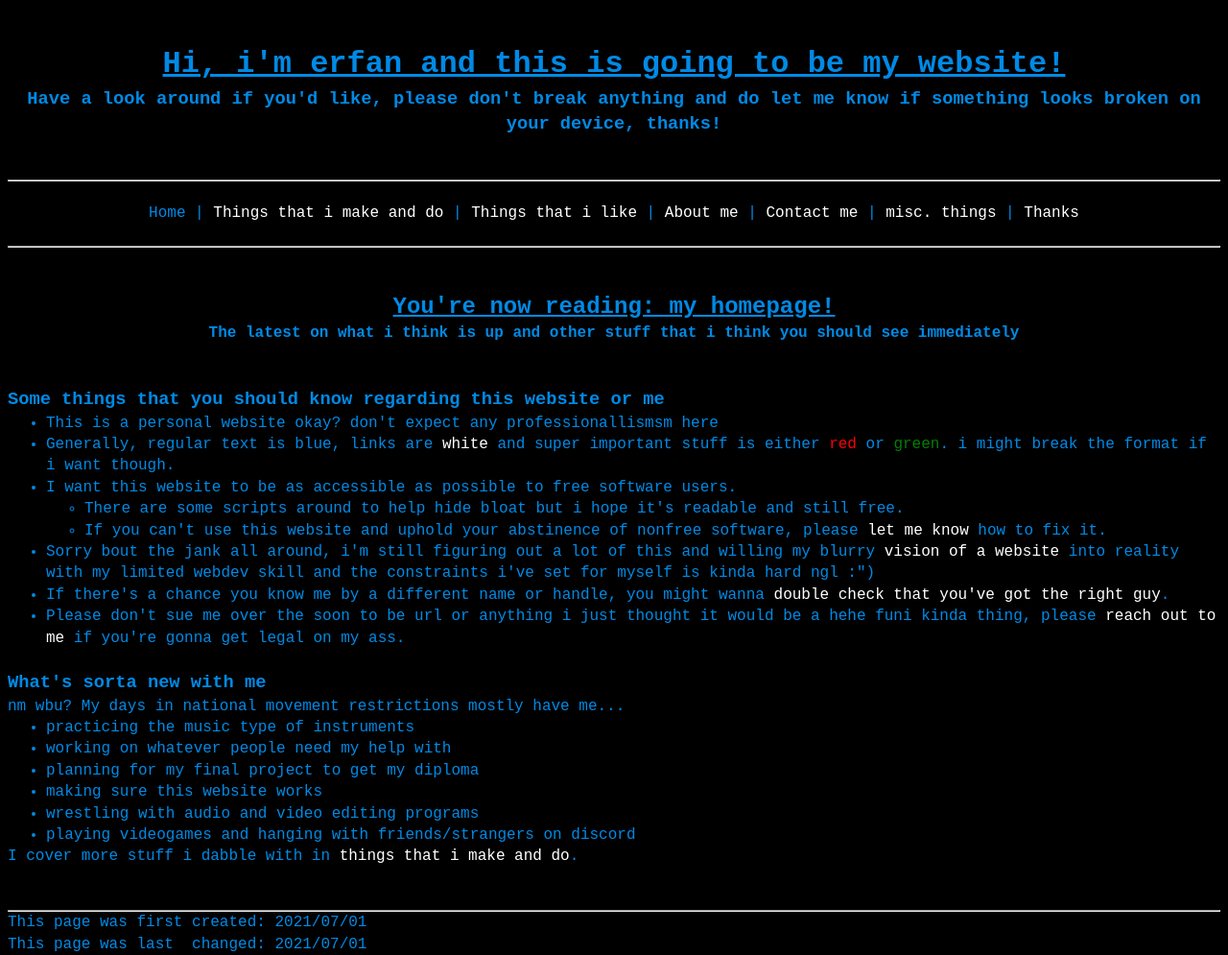
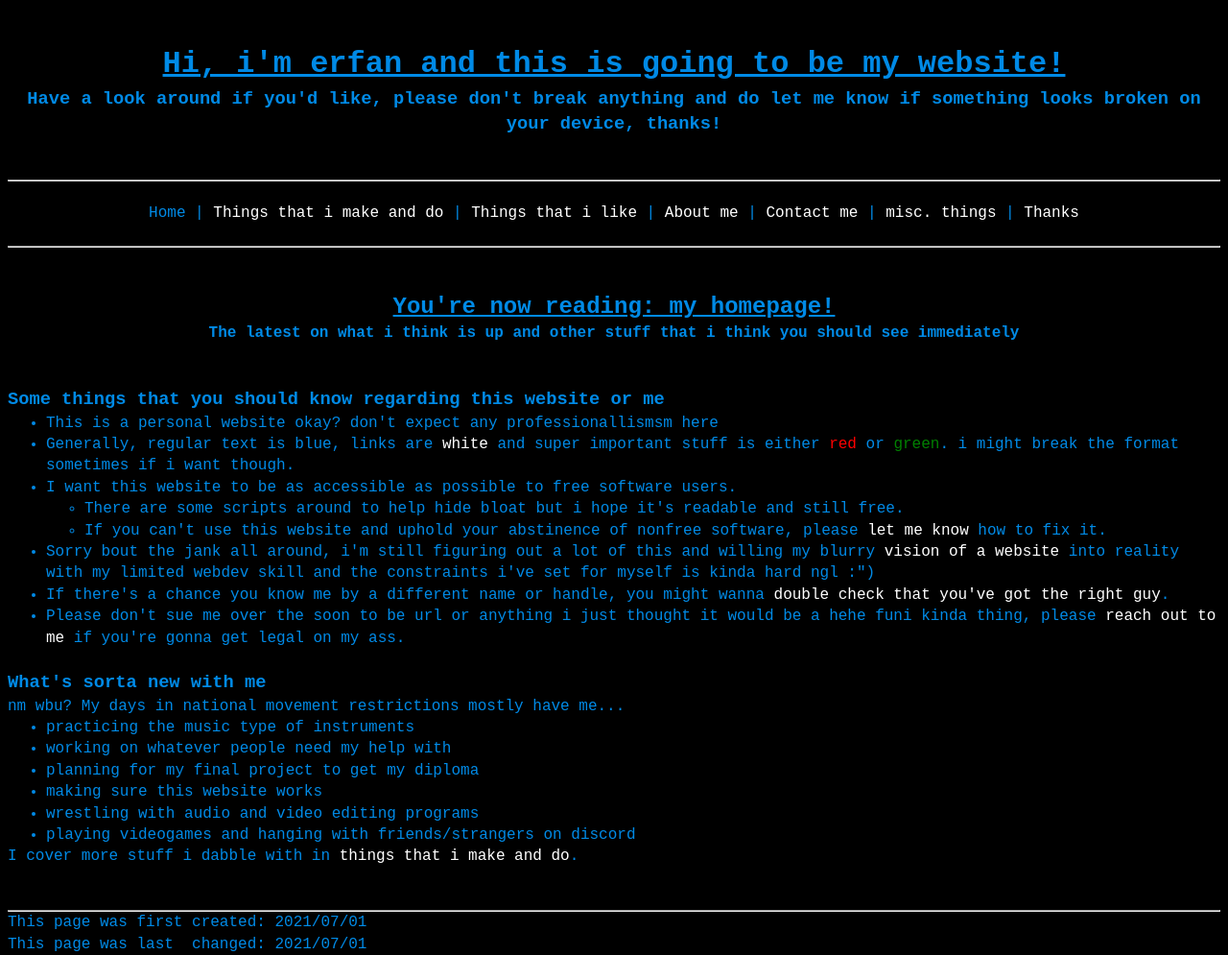
Before and after one commit to a-erfan-aa/a-erfan-aa.github.io, a Jekyll site: the page built from index.html, in a window 1280 px wide. Shown: the whole page at 96% size. Built offline with Jekyll 4.4.1, drawn with Linux system fonts in a browser that asks for light colours.

Commit message:
Update index.html

```diff
--- a/index.html
+++ b/index.html
@@ -15,7 +15,7 @@ lastChanged: 2021/07/01
 	<h3>Some things that you should know regarding this website or me</h3>
 		<ul>
 			<li>This is a personal website okay? don't expect any professionallismsm here</li>
-			<li>Generally, regular text is blue, links are <a href="https://en.wikipedia.org/wiki/Hyperlink">white</a> and super important stuff is either <span style="color: red;">red</span> or <span style="color: green;">green</span>. i might break the format if i want though.</li>
+			<li>Generally, regular text is blue, links are <a href="https://en.wikipedia.org/wiki/Hyperlink">white</a> and super important stuff is either <span style="color: red;">red</span> or <span style="color: green;">green</span>. i might break the format sometimes if i want though.</li>
 			<li>I want this website to be as accessible as possible to free software users.</li>
 				<ul>
 					<li>There are some scripts around to help hide bloat but i hope it's readable and still free.</li>
```
